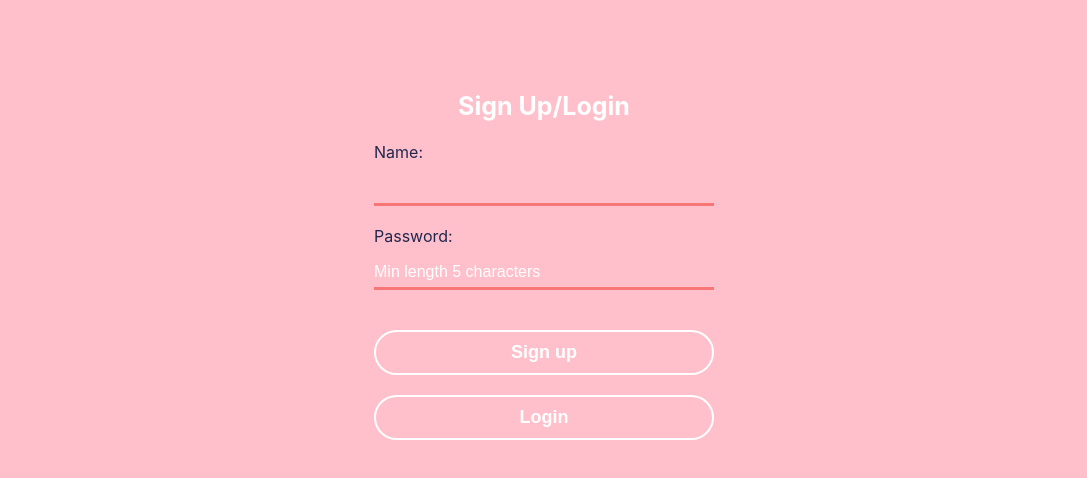
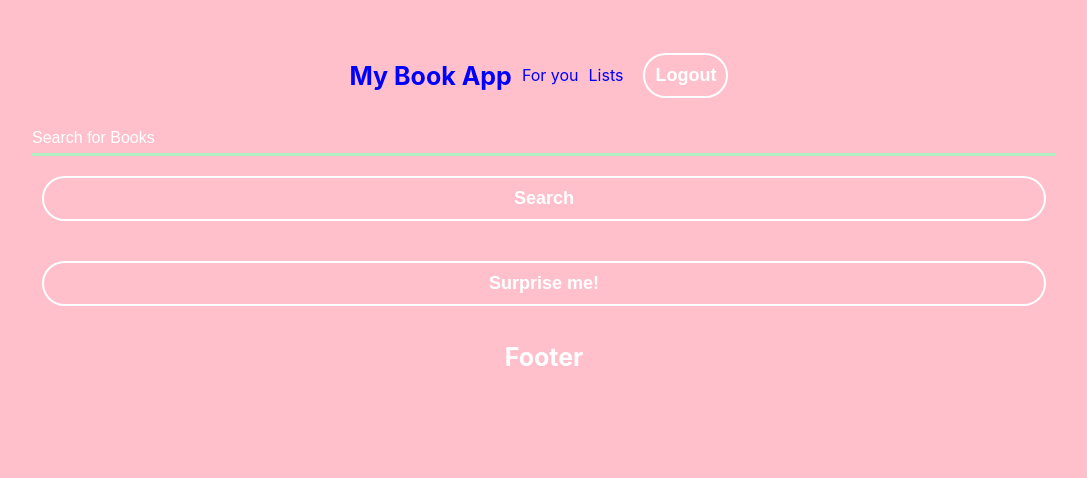
Before and after one commit to annahasselstrom/project-bookApp-frontend, a React (Create React App) app: page / in a window 1280 px wide. Shown: the top 478 px of the page, without its empty margins (96-1183 px from the left). Built offline with nearby package versions, Linux system fonts and the light colour scheme; a web font is replaced by a local one.

Commit message:
Add logout component,Surprise-Me component, BookDetail component.

```diff
--- a/src/components/BookDetails.js
+++ b/src/components/BookDetails.js
@@ -1,7 +1,33 @@
-import React from 'react';
+import React, { useEffect, useState } from 'react';
+import { useParams } from 'react-router-dom';
 
 export const BookDetails = () => {
+    const { bookId } = useParams();
+    //console.log(params);
+    const [book, setBook] = useState({});
+
+
+    const API_KEY = "AIzaSyBMTkeEyzxF2RWvjntlELxi9BKATuFxRDU";
+
+    //onst API_URL = `https://www.googleapis.com/books/v1/volumes/${book.id}?key=${API_KEY}`;
+
+    useEffect(() => {
+        fetch(`https://www.googleapis.com/books/v1/volumes/${bookId}?key=${API_KEY}`)
+            .then((res) => res.json())
+            .then((json) => {
+                console.log(json.volumeInfo);
+            setBook(json.volumeInfo)})
+    }, [bookId])
     return (
-        <h1>BookDetails</h1>
+        <>
+            <h1>Testing</h1>
+            <p>{book.title} {book.subtitle}</p>
+            <p>{book.author}</p>
+            <p>{book.averageRating}</p>
+            <p>{book.description}</p>
+
+            <img src={book.imageLinks} alt={book.title} />
+
+        </>
     )
 };
--- a/src/components/Footer.js
+++ b/src/components/Footer.js
@@ -2,6 +2,6 @@ import React from 'react';
 
 export const Footer = () => {
     return (
-        <h1>Footer</h1>
+        <h1 className="footer">Footer</h1>
     )
 }
--- a/src/components/HomePage.js
+++ b/src/components/HomePage.js
@@ -1,5 +1,6 @@
 import React, { useState } from "react";
-import { useSelector, useDispatch } from "react-redux";
+import { useDispatch } from "react-redux";
+import { Link } from "react-router-dom";
 
 import { user } from "../reducers/user";
 
@@ -33,7 +34,7 @@ export const HomePage = () => {
 
     const API_KEY = "AIzaSyBMTkeEyzxF2RWvjntlELxi9BKATuFxRDU";
     const API_URL = `https://www.googleapis.com/books/v1/volumes?q=${book}&key=${API_KEY}`;
-    console.log(API_URL)
+   //console.log(API_URL)
 
     const handleChange = (event) => {
         const book = event.target.value;
@@ -46,23 +47,26 @@ export const HomePage = () => {
         fetch(API_URL)
             .then((res) => res.json())
             .then(data => {
+                //console.log(data.items)
                 setResult(data.items);
     })
 
     };
-
+    {/*}
     const handleLogout = (event) => {
         event.preventDefault();
 
         dispatch(user.actions.logout());
         dispatch(user.actions.setStatusMessage({ statusMessage: "Logged out!" }));
       };
+    */}
     return (
         <>
+            {/*}
             <button type="submit" onClick={handleLogout}>
-                  Logout
+                Logout
         </button>
-            <h1>Books</h1>
+    */}
             <form onSubmit={handleSubmit}>
             <input
                 type="text"
@@ -77,11 +81,19 @@ export const HomePage = () => {
             </form>
             {result.map(book => (
                 <>
-                    <p>{book.volumeInfo.title}</p>
-                <a target="_blank" rel="noopener noreferrer" href={book.volumeInfo.previewLink} key={book.id} >
-
-                    <img src={book.volumeInfo.imageLinks.thumbnail} alt={book.title} key={book.id} />
-                </a>
+                    <Link to={`/title/${book.id}`}
+                        target="_blank"
+                        rel="noopener noreferrer"
+                        href={book.volumeInfo.previewLink}
+                        key={book.id}>
+                        <img
+                            src={book.volumeInfo.imageLinks.thumbnail}
+                            alt={book.volumeInfo.title}
+                            key={book.id} />
+                        <p>{book.volumeInfo.title}</p>
+                        <p>{book.volumeInfo.authors}</p>
+                        <p>{book.volumeInfo.averageRating}</p>
+                    </Link>
                 </>
             ))}
     </>
--- a/src/components/Logout.js
+++ b/src/components/Logout.js
@@ -1,7 +1,21 @@
 import React from 'react';
+import { useDispatch } from 'react-redux';
+
+import { user } from "../reducers/user";
 
 export const Logout = () => {
+    const dispatch = useDispatch();
+
+    const handleLogout = (event) => {
+        event.preventDefault();
+
+        dispatch(user.actions.logout());
+        dispatch(user.actions.setStatusMessage({ statusMessage: "Logged out!" }));
+    };
+
     return (
-        <h1>Logout</h1>
+        <button type="submit" onClick={handleLogout}>
+        Logout
+        </button>
     )
 };
--- a/src/components/Nav.js
+++ b/src/components/Nav.js
@@ -2,15 +2,14 @@ import React from 'react';
 import { Link, NavLink } from 'react-router-dom';
 
 import { nav } from './nav.css';
+import { Logout } from './Logout';
 
 export const Nav = () => {
     return (
         <nav>
             <h1>
                 <Link to="/home">My Book App</Link>
-
             </h1>
-
             <ul>
                 <li>
                  <NavLink to="/foryou">For you</NavLink>
@@ -19,9 +18,9 @@ export const Nav = () => {
                   <NavLink to="/lists">Lists</NavLink>
                 </li>
                 <li>
-                  <NavLink to="/logout">Logout</NavLink>
+                  <Logout />
                 </li>
-          </ul>
+            </ul>
         </nav>
     )
 };
--- a/src/components/Routing.js
+++ b/src/components/Routing.js
@@ -10,6 +10,7 @@ import { Login } from "./Login";
 import { ForYou } from "./ForYou";
 import { HomePage } from "./HomePage";
 import { Logout } from "./Logout";
+import { SurpriseMe } from "./SurpriseMe";
 
 export const Routing = () => {
 
@@ -19,11 +20,13 @@ export const Routing = () => {
 
     <BrowserRouter>
       <main>
+        {/*}
         {!accessToken && <Route path="/" exact component={Login} />}
-        {accessToken && (
+  {accessToken && ( */}
         <>
           <Nav />
           <HomePage />
+          <SurpriseMe />
             <Switch>
               <Route path="/logout" exact>
                 <Logout />
@@ -31,16 +34,16 @@ export const Routing = () => {
               <Route path="/lists" exact>
                 <ListsList />
               </Route>
-              <Route path="bookdetails" exact>
+              <Route path="/title/:bookId" exact>
                 <BookDetails />
               </Route>
               <Route path="/foryou" exact>
                 <ForYou />
               </Route>
             </Switch>
-              <Footer />
+          <Footer />
             </>
-        )}
+        {/*})}*/}
       </main>
     </BrowserRouter>
   )
--- /dev/null
+++ b/src/components/SurpriseMe.js
@@ -0,0 +1,18 @@
+import React from 'react';
+
+
+export const SurpriseMe = () => {
+
+    const handleClick = (event) => {
+        //randomising function goes here or
+    }
+    return (
+      <form>
+        <button
+          onClick={handleClick}
+          type="submit">
+          Surprise me!
+          </button>
+        </form>
+    )
+};
--- a/src/index.css
+++ b/src/index.css
@@ -42,7 +42,8 @@ form {
   flex-direction: column;
   align-items: space-between;
   justify-content: flex-start;
-  padding: 30px;
+  padding: 10px;
+  width: 80%;
 }
 
 label {
@@ -51,7 +52,7 @@ label {
 }
 
 input {
-  margin-bottom: 20px;
+  margin-bottom: 10px;
   background-color: pink;
   border: none;
   border-bottom: 2px solid white;
@@ -91,17 +92,9 @@ p {
 }
 
 /* Button styling */
-.button-container {
-  padding: 10px 0;
-  display: flex;
-  flex-direction: column;
-  align-items: center;
-  justify-content: space-between;
-}
 
 button {
   margin: 10px;
-  width: 100%;
   background-color: pink;
   border: 2px solid white;
   border-radius: 30px;
```
